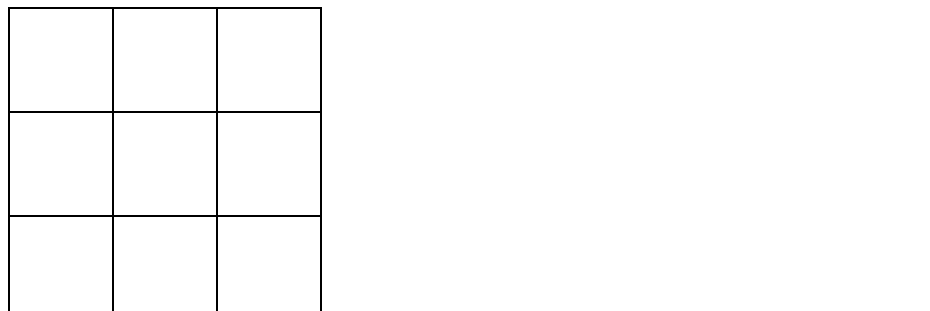
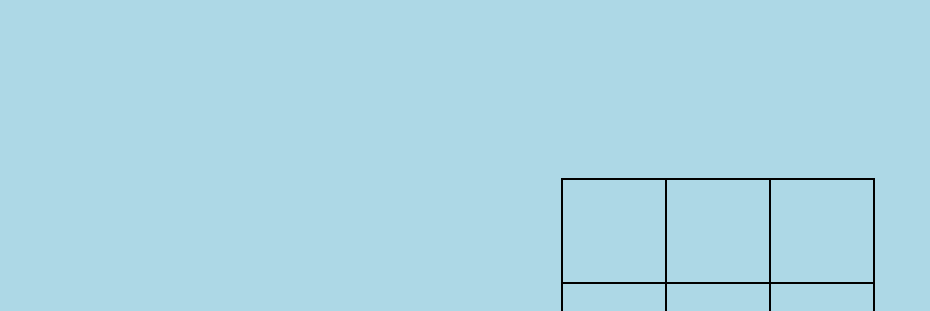
Before and after one commit to EvanDolar/ChesterIsCute, a plain HTML site: page Tic_Tac_Toe.html in a window 1280 px wide. Shown: the part 73-384 px from the top of the page, without its empty margins (0-930 px from the left). Drawn offline with Linux system fonts and the light colour scheme.

Commit message:
Add files via upload

```diff
--- a/styles.css
+++ b/styles.css
@@ -91,7 +91,7 @@
 border-collapse: collapse;
 
 }
-#bodyGame {
+#bodygame {
 	background-color: lightblue;
 	display: flex;
 	justify-content: center;
```
